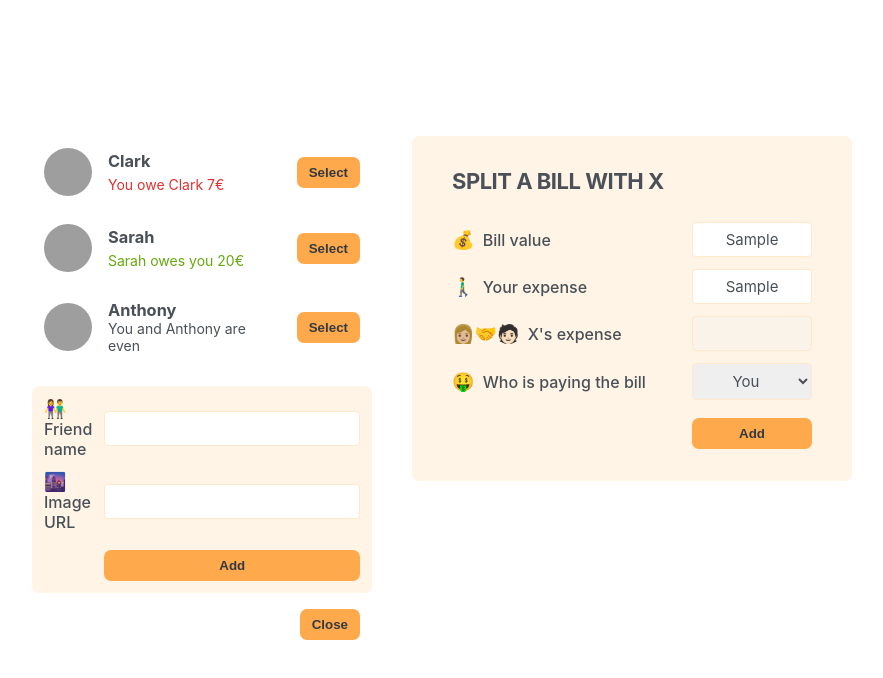
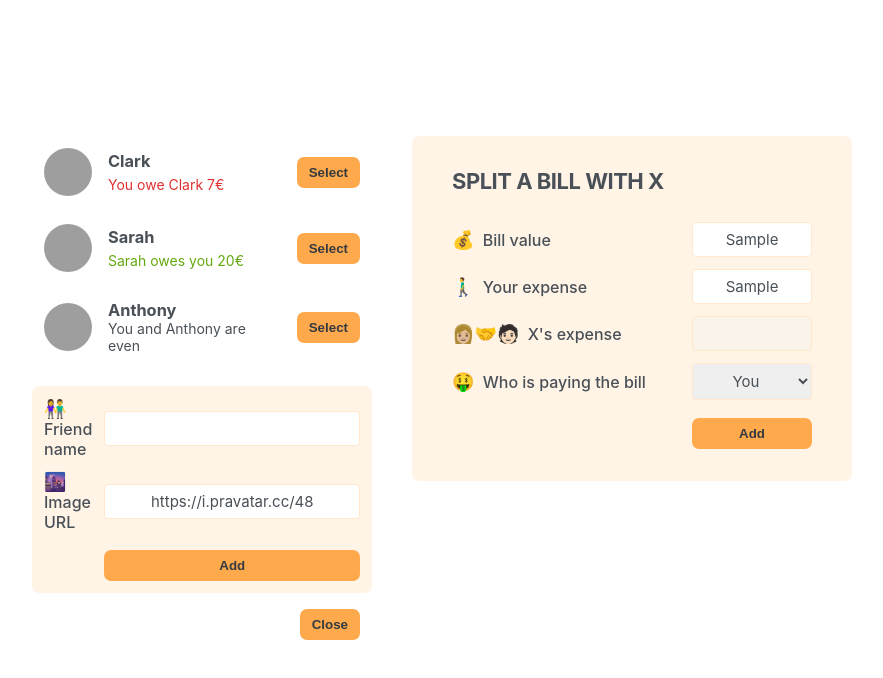
Before and after one commit to HerFri/eat-n-split, a React (Create React App) app: page / in a window 1280 px wide. Both pictures are taken after typing "Sample", "Sample" into the empty fields and a click on the button "Add friend". Shown: the top 678 px of the page, without its empty margins (198-1081 px from the left). Built offline with nearby package versions, Linux system fonts and the light colour scheme; grey boxes are pictures that could not be loaded.

Commit message:
add adding a new friend functionality

```diff
--- a/src/App.js
+++ b/src/App.js
@@ -30,17 +30,24 @@
 }
 
 export default function App() {
+  const [friends, setFriends] = useState(initialFriends);
   const [showAddFriend, setShowAddFriend] = useState(false);
 
   function handleShowAddFriend() {
     setShowAddFriend((show) => !show)
   }
 
+  function handleAddFriend(friend) {
+    setFriends((friends) => [...friends, friend]);
+    setShowAddFriend(false);
+  }
+
   return (
     <div className="app">
       <div className="sidebar">
-        <FriendsList />
-        {showAddFriend &&<FormAddFriend />}
+        <FriendsList friends={friends}/>
+        {showAddFriend && <FormAddFriend onAddFriend=
+        {handleAddFriend} />}
         <Button onClick={handleShowAddFriend}>
           {showAddFriend ? "Close" : "Add friend"}
         </Button>
@@ -51,8 +58,7 @@
   );
 }
 
-function FriendsList() {
-  const friends = initialFriends;
+function FriendsList( {friends} ) {
   return (
     <ul>
       {friends.map((friend) => (
@@ -90,17 +96,44 @@
   );
 }
 
-function FormAddFriend () {
+function FormAddFriend({onAddFriend}) {
+  const [name, setName] = useState("");
+  const [image, setImage] = useState("https://i.pravatar.cc/48");
+
+  function handleSubmit(e) {
+    e.preventDefault();
+
+    if(!name || !image) return;
+
+    const id = crypto.randomUUID()
+    const newFriend = {
+      id,
+      name,
+      image: `${image}?=${id}`,
+      balance: 0,
+    };
+
+    onAddFriend(newFriend);
+
+    setName("");
+    setImage("https://i.pravatar.cc/48");
+
+
+  }
+
   return (
-    <form className="form-add-friend">
-      <label>👫Friend name</label>
-      <input type="text" />
+    <form className="form-add-friend" onSubmit={handleSubmit}>
+      <label>👫 Friend name</label>
+      <input
+        type="text"
+        value={name}
+        onChange={(e) => setName(e.target.value)}
+      />
 
       <label>🌆 Image URL</label>
-      <input type="text" />
+      <input type="text" value={image} onChange={(e) => setImage(e.target.value)}/>
 
       <Button>Add</Button>
-
     </form>
   );
 }
```
